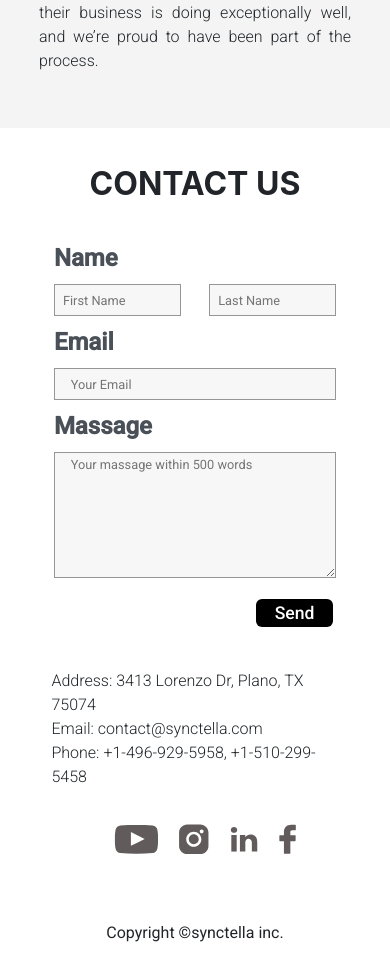
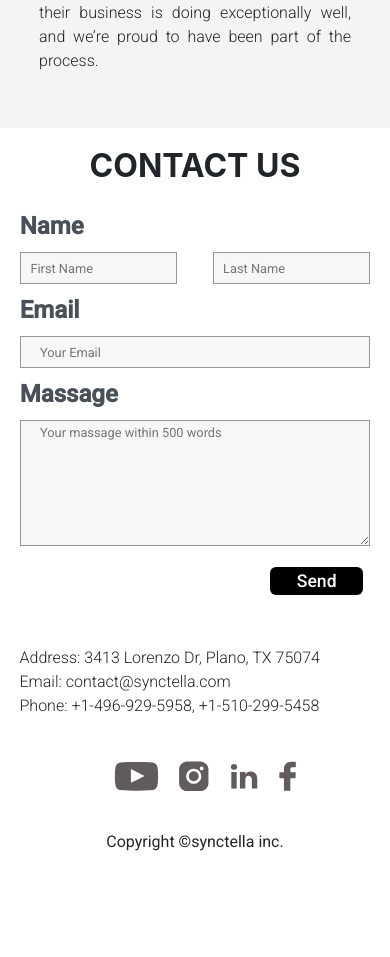
Before and after one commit to Mizan-Primex/resolved-synctella, a React (Create React App) app: page / in a window 390 px wide. Shown: the part 10208-11165 px from the top of the page. After the commit the page ends 11073 px from the top, so only its background shows below. Built offline with nearby package versions, Linux system fonts and the light colour scheme.

Commit message:
background fixed

```diff
--- a/src/Component/Home/Home.css
+++ b/src/Component/Home/Home.css
@@ -1166,14 +1166,15 @@ button:focus{
 .footerBody{
     height: auto;
     width: 100%;
+    padding: 0;
 }
 .footer{
     font-family: Roboto;
     display: grid;
     justify-content: center;
-    height: auto;
-    width: 100%;
-    padding: 1rem;
+    /* height: auto;
+    width: 100%; */
+    /* padding: 1rem; */
 }
 
 .footerBody h1 {
```
